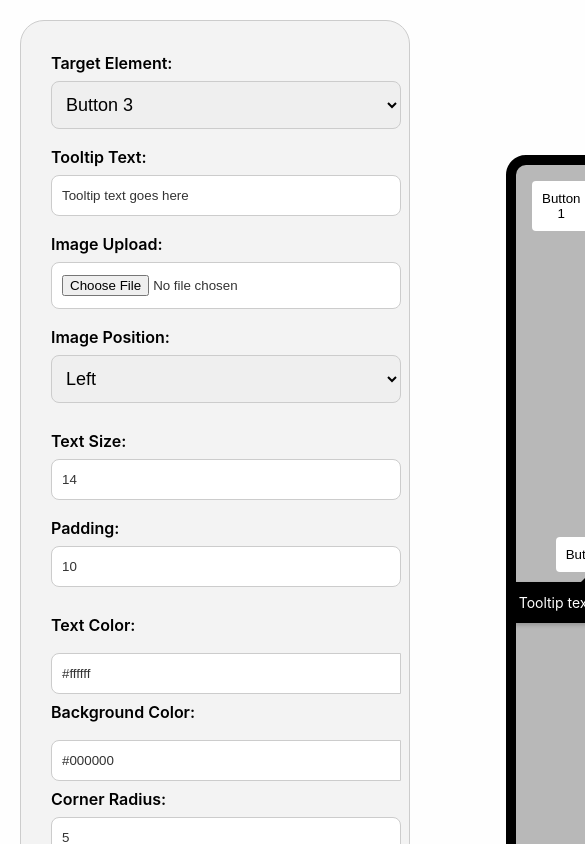
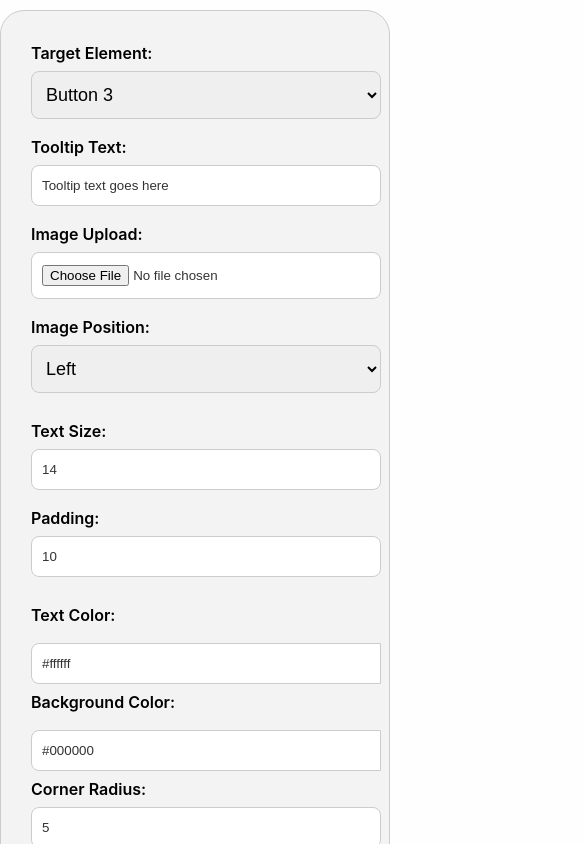
Before and after one commit to saipranay47/tooltips, a React (Vite) app: page / in a window 390 px wide. Shown: the top 844 px of the page, 585 px wide, since content can reach past the window. Built offline with nearby package versions, Linux system fonts and the light colour scheme.

Commit message:
fix: responsive

```diff
--- a/src/App.jsx
+++ b/src/App.jsx
@@ -10,6 +10,12 @@ const Container = styled.div`
   height: 100%;
   width: 100vw;
   max-width: 1400px;
+
+  /* media query at 1000px */
+  @media (max-width: 1000px) {
+    flex-direction: column;
+    justify-content: center;
+  }
 `;
 
 function App() {
--- a/src/components/form/FormElements.jsx
+++ b/src/components/form/FormElements.jsx
@@ -12,6 +12,12 @@ export const FormContainer = styled.div`
   height: 100%;
   background-color: #f3f3f3;
   border-radius: 24px;
+
+  @media (max-width: 1000px) {
+    margin-right: 0px;
+    margin-bottom: 20px;
+    margin: 10px;
+  }
 `;
 
 export const Select = styled.select`
```
